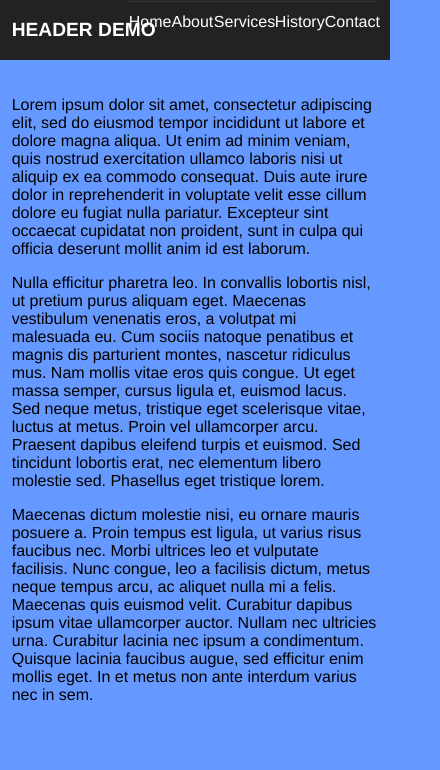
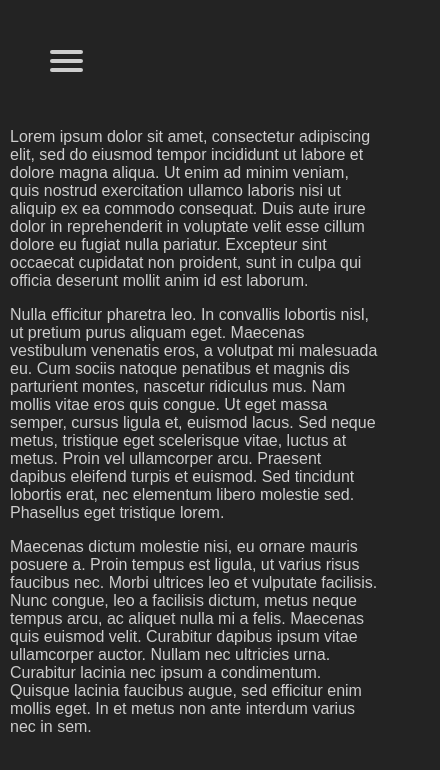
Before and after one commit to CoreyStagner/snippets, a plain HTML site: page collective/responsive_header/index.html in a window 390 px wide. Shown: the whole page, 440 px wide, since content can reach past the window. Drawn offline with Linux system fonts and the light colour scheme.

Commit message:
worked on responsive header

```diff
--- a/collective/responsive_header/index.html
+++ b/collective/responsive_header/index.html
@@ -10,7 +10,30 @@
 </head>
 
 <body>
-    <header id="header">
+    <nav role="navigation">
+        <div id="menuToggle">
+            <input type="checkbox" />
+            <span></span>
+            <span></span>
+            <span></span>
+            <ul id="menu">
+                <a href="#">
+                    <li>Home</li>
+                </a>
+                <a href="#">
+                    <li>About</li>
+                </a>
+                <a href="#">
+                    <li>Info</li>
+                </a>
+                <a href="#">
+                    <li>Contact</li>
+                </a>
+            </ul>
+        </div>
+    </nav>
+
+    <!--<header id="header">
         <div class="container">
             <h1>
                 Header Demo
@@ -36,7 +59,14 @@
             </nav>
         </div>
     </header>
-    <div class="content">
+
+
+
+-->
+
+
+
+    <div id="content">
         <div class="container">
             <p>
                 Lorem ipsum dolor sit amet, consectetur adipiscing elit, sed do eiusmod tempor incididunt ut labore et dolore magna aliqua.
--- a/collective/responsive_header/style.css
+++ b/collective/responsive_header/style.css
@@ -1,95 +1,139 @@
 body {
-  background: #6699ff;
+  display: block;
   margin: 0;
   padding: 0;
-  border: 0;
-  font-size: 100%;
-  font: inherit;
-  vertical-align: baseline;
-}
-.container {
-  position: relative;
-  margin: 0 auto;
-  width: 94%;
-  max-width: 1100px;
-  font-family: helvetica, sans-serif;
-}
-.content {
-  position: relative;
-  padding-top: 80px;
-}
-.content p {
-  margin-bottom: 10px;
-}
-#header {
-  z-index: 2;
-  position: fixed;
-  width: 100%;
-  height: 60px;
-  line-height: 60px;
-  background: #222;
-  color: white;
-}
-#header h1 {
-  top: 0px;
-  margin: 0px;
-  text-transform: uppercase;
-  font-size: 1.2em;
-}
-#nav {
-  position: absolute;
-  right: 0;
-  top: -15px;
-  height: 60px;
-}
-#nav ul li {
-  float: left;
-  list-style: none;
-}
-#nav ul li a {
-  display: block;
-  color: white;
-  text-decoration: none;
-  padding: 0 10px;
+  background: #232323;
+  color: #cdcdcd;
+  font-family: "Avenir Next", "Avenir", sans-serif;
 }
 
+a {
+  text-decoration: none;
+  color: #232323;
+
+  transition: color 0.3s ease;
+}
+
+a:hover {
+  color: tomato;
+}
+
+
 @media (max-width: 599px) {
-  #header .container {
-    width: 100%;
+  #menuToggle {
+    display: block;
+    position: relative;
+    top: 50px;
+    left: 50px;
+    z-index: 1;
+    -webkit-user-select: none;
+    user-select: none;
   }
 
-  #header h1 {
-    padding-left: 3%;
+  #menuToggle input {
+    display: none;
+    width: 40px;
+    height: 32px;
+    position: absolute;
+    top: -7px;
+    left: -5px;
+
+    cursor: pointer;
+
+    opacity: 0; /* hide this */
+    z-index: 2; /* and place it over the hamburger */
+
+    -webkit-touch-callout: none;
   }
 
-  #nav {
-    width: 100%;
-    top: 60px;
+  #content {
+    margin-top: 80px;
+    padding: 10px;
   }
 
-  #nav:before {
-    content: '\2630';
+  #menuToggle span {
     display: block;
-    position: absolute;
-    right: 3%;
-    top: -50px;
-    line-height: 40px;
-    font-size: 1.4em;
-    cursor: pointer;
+    width: 33px;
+    height: 4px;
+    margin-bottom: 5px;
+    position: relative;
+
+    background: #cdcdcd;
+    border-radius: 3px;
+
+    z-index: 1;
+
+    transform-origin: 4px 0px;
+
+    transition: transform 0.5s cubic-bezier(0.77,0.2,0.05,1.0),
+                background 0.5s cubic-bezier(0.77,0.2,0.05,1.0),
+                opacity 0.55s ease;
   }
 
-  #nav ul {
-    background: #222;
-    width: 100%;
-    margin: 0px;
+  #menuToggle span:first-child {
+    transform-origin: 0% 0%;
   }
 
-  #nav ul li {
-    float: none;
+  #menuToggle span:nth-last-child(2) {
+    transform-origin: 0% 100%;
   }
-  #nav ul li a {
-    padding: 10px 3%;
-    line-height: 20px;
-    border-top: 1px solid #333;
+
+  /*
+  * Transform all the slices of hamburger
+  * into a crossmark.
+  */
+  #menuToggle input:checked ~ span {
+    opacity: 1;
+    transform: rotate(45deg) translate(-2px, -1px);
+    background: #232323;
   }
-} /* media query max-width 599 */
+
+  /*
+  * But let's hide the middle one.
+  */
+  #menuToggle input:checked ~ span:nth-last-child(3) {
+    opacity: 0;
+    transform: rotate(0deg) scale(0.2, 0.2);
+  }
+
+  /*
+  * Ohyeah and the last one should go the other direction
+  */
+  #menuToggle input:checked ~ span:nth-last-child(2) {
+    transform: rotate(-45deg) translate(0, -1px);
+  }
+
+  /*
+  * Make this absolute positioned
+  * at the top left of the screen
+  */
+  #menu {
+    position: absolute;
+    width: 300px;
+    margin: -100px 0 0 -50px;
+    padding: 50px;
+    padding-top: 125px;
+
+    background: #ededed;
+    list-style-type: none;
+    -webkit-font-smoothing: antialiased;
+    /* to stop flickering of text in safari */
+
+    transform-origin: 0% 0%;
+    transform: translate(-100%, 0);
+
+    transition: transform 0.5s cubic-bezier(0.77,0.2,0.05,1.0);
+  }
+
+  #menu li {
+    padding: 10px 0;
+    font-size: 22px;
+  }
+
+  /*
+  * And let's slide it in from the left
+  */
+  #menuToggle input:checked ~ ul {
+    transform: none;
+  }
+}/* end @media (max-width: 599px) */
```
